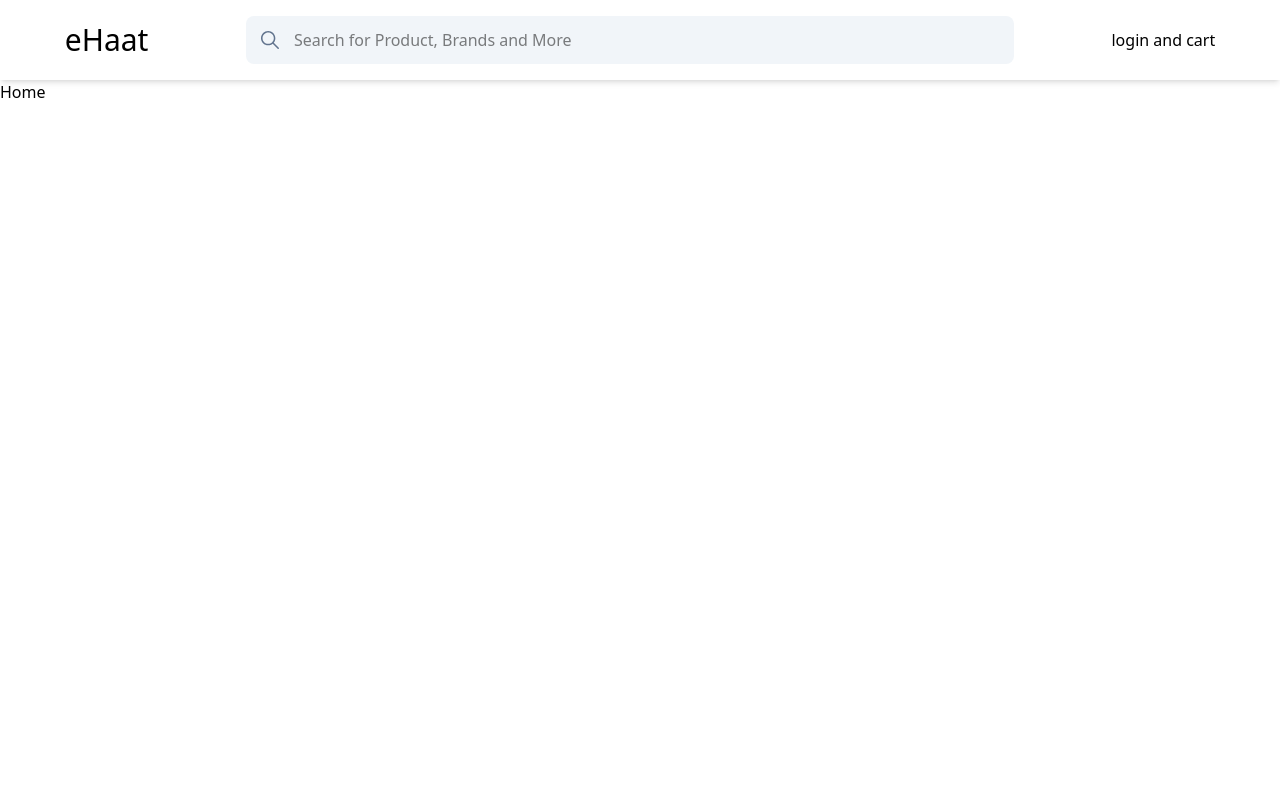
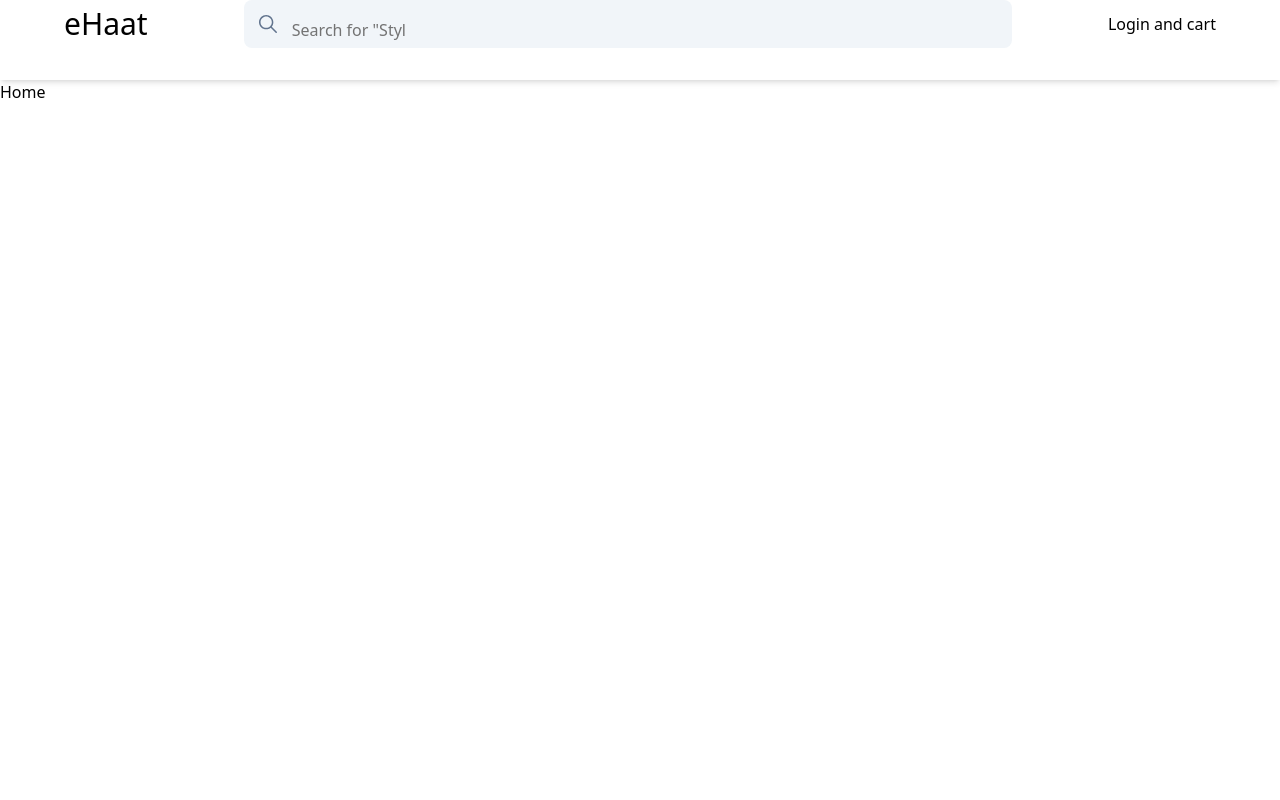
Before and after one commit to keshavjha-tech/e-haat, a React (Vite) app in the folder client/: page / in a window 1280 px wide. Shown: the top 800 px of the page. Built offline with nearby package versions, Linux system fonts and the light colour scheme.

Commit message:
git ignore added

```diff
--- a/client/src/components/Header.jsx
+++ b/client/src/components/Header.jsx
@@ -1,11 +1,12 @@
 import React from 'react'
 import SearchBar from './SearchBar'
 import { Link } from 'react-router-dom'
+import { FaUserCircle } from "react-icons/fa";
 
 function Header() {
   return (
-    <header className='h-20 shadow-md sticky top-0'>
-      <div className='container mx-auto h-full flex items-center  justify-around px-4 '>
+    <header className='h-24 lg:h-20 lg:shadow-md sticky top-0 items-center flex  flex-col gap-2'>
+      <div className='container mx-auto flex items-center justify-around px-4 '>
         {/* {Logo} */}
         <div className='h-full'>
           <div className=' h-full flex items-center '>
@@ -19,17 +20,26 @@ function Header() {
 
         {/* {Search} */}
 
-        <div>
+        <div className='hidden lg:block'>
           <SearchBar />
         </div>
 
         {/* {login and cart} */}
 
-        <div>
-          login and cart
+        <div >
+          <button className='lg:hidden'>
+              <FaUserCircle size={24} />
+          </button>
+
+          <div className='hidden lg:block'>
+                Login and cart
+          </div>
         </div>
 
+      </div>
 
+      <div className='container mx-auto px-2 sm:hidden items-center'>
+        <SearchBar />
       </div>
     </header>
   )
--- a/client/src/components/SearchBar.jsx
+++ b/client/src/components/SearchBar.jsx
@@ -1,6 +1,8 @@
 import React, { useEffect, useState } from 'react'
 import { IoIosSearch } from "react-icons/io";
 import { useLocation, useNavigate } from 'react-router-dom';
+import { TypeAnimation } from 'react-type-animation';
+import "../index.css"
 
 
 function SearchBar() {
@@ -22,22 +24,45 @@ function SearchBar() {
     console.log('search', isSearchPage)
 
     return (
-        <div className='w-full min-w-[300px] lg:min-w-3xl rounded-lg overflow-hidden flex items-center h-full bg-slate-100'>
+        <div className='w-full min-w-[300px] lg:min-w-3xl  rounded-lg overflow-hidden flex items-center lg:h-full h-10 bg-slate-100 text-neutral-500 '>
             <button className='flex justify-center items-center h-full p-3'>
                 <IoIosSearch className='size-6 text-slate-500' />
             </button>
 
             {
                 !isSearchPage ? (
-                    <div className='w-full' onClick={redirectToSearchPage}>
-                        <input type="text"
-                            placeholder='Search for Product, Brands and More'
-                            className='w-full focus:outline-none border-gray-300' />
+                    <div onClick={redirectToSearchPage} className='w-full h-full mt-3'>
+                        <TypeAnimation
+                            sequence={[
+                                // Same substring at the start will only be typed out once, initially
+                                'Search for "Products"',
+                                1000,
+                                'Search for "Brands"',
+                                1000,
+                                'Search for "Styles"',
+                                1000,
+                                'Search for "More"',
+                                1000
+                            ]}
+                            wrapper="span"
+                            speed={50}
+                            repeat={Infinity}
+
+
+                        />
                     </div>) :
+
                     (
-                <div> </div>
-            )
+                        <div className='w-full '>
+                            <input
+                                type="text"
+                                placeholder='Search for Product, Brands and More'
+                                autoFocus = {true}
+                                className='w-full outline-none border-gray-300 text-neutral-800' />
+                        </div>)
+
             }
+
 
         </div>
     )
--- /dev/null
+++ b/client/src/hooks/useMobile.jsx
@@ -0,0 +1,9 @@
+import React from 'react'
+
+function useMobile() {
+  return (
+    <div>useMobile</div>
+  )
+}
+
+export default useMobile
--- a/client/src/index.css
+++ b/client/src/index.css
@@ -1,9 +1,11 @@
 @import "tailwindcss";
 
+
 @theme{
-  --color-primary : '#ffbg00';
- --color-primary-light : "#ffc929";
- --color-secondary : "#00b050";
- --color-seconadry-light : "#0b1a78"
+  --color-primary : #ffbf00;
+ --color-primary-light : #ffc929;
+ --color-secondary : #00b050;
+ --color-seconadry-light : #0b1a78;
+ --color-mint-500: oklch(0.72 0.11 178);
 
 }
```
Also changed, not shown: 1 other file (tests, documents, lock files or other folders).
